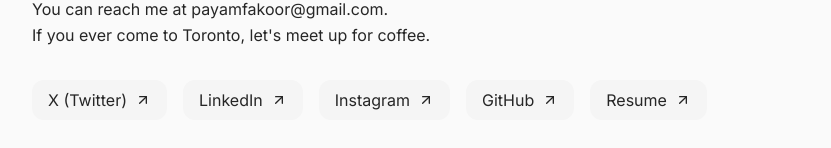
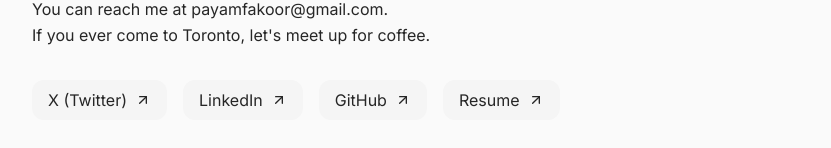
Before and after one commit to payamfakoorziba/personal-website, a Next.js app: page / in a window 1280 px wide. Shown: the part 1761-1909 px from the top of the page, without its empty margins (224-1055 px from the left). Built offline with nearby package versions, Linux system fonts and the light colour scheme; no server answers; the database is empty.

Commit message:
misc/remove ig link

```diff
--- a/src/components/sections/connect.tsx
+++ b/src/components/sections/connect.tsx
@@ -67,10 +67,10 @@ export default function ConnectSection() {
             label: "LinkedIn",
             href: "https://www.linkedin.com/in/payam-fakoorziba-b115071b3/",
           },
-          {
-            label: "Instagram",
-            href: "https://www.instagram.com/payamfkz/",
-          },
+          // {
+          //   label: "Instagram",
+          //   href: "https://www.instagram.com/payamfkz/",
+          // },
           {
             label: "GitHub",
             href: "https://github.com/payamfakoorziba",
```
